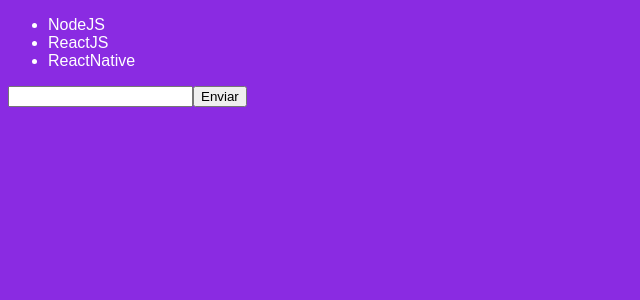
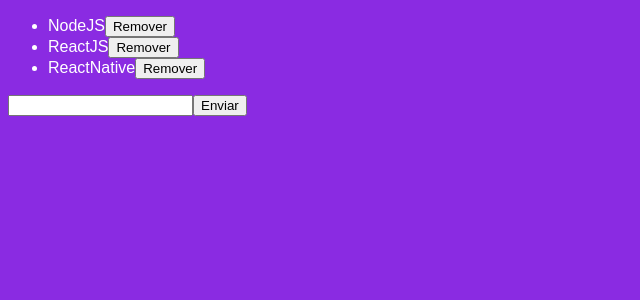
Before and after one commit to caducastanha/modulo04, a React app: page / in a window 1280 px wide. Shown: the top 300 px of the page, without its empty margins (0-640 px from the left). Built offline with nearby package versions, Linux system fonts and the light colour scheme.

Commit message:
Removendo itens do estado

```diff
--- a/src/components/TechList.js
+++ b/src/components/TechList.js
@@ -23,11 +23,22 @@
     });
   }
 
+  handleDelete = (tech) => {
+    this.setState({
+      techs: this.state.techs.filter(t => t != tech),
+    });
+  }
+
   render() {
     return (
       <form onSubmit={this.handleSubmit}>
         <ul>
-          {this.state.techs.map(tech => <li key={tech}>{tech}</li>)}
+          {this.state.techs.map(tech =>
+            <li key={tech}>
+              {tech}
+              <button onClick={() => this.handleDelete(tech)} type="button">Remover</button>
+            </li>)
+          }
         </ul>
         <input
           type="text"
```
